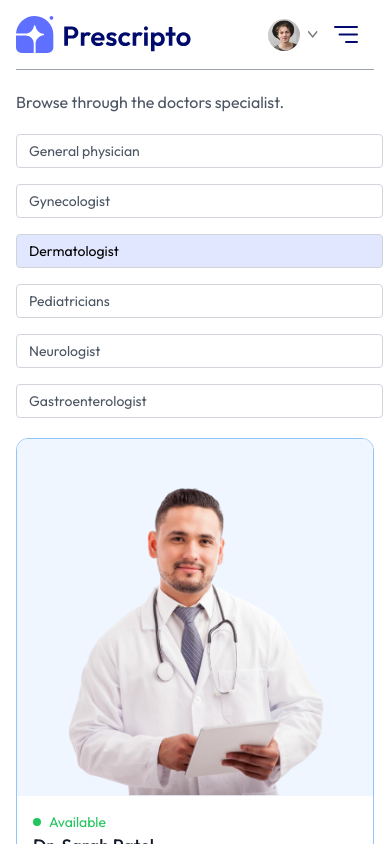
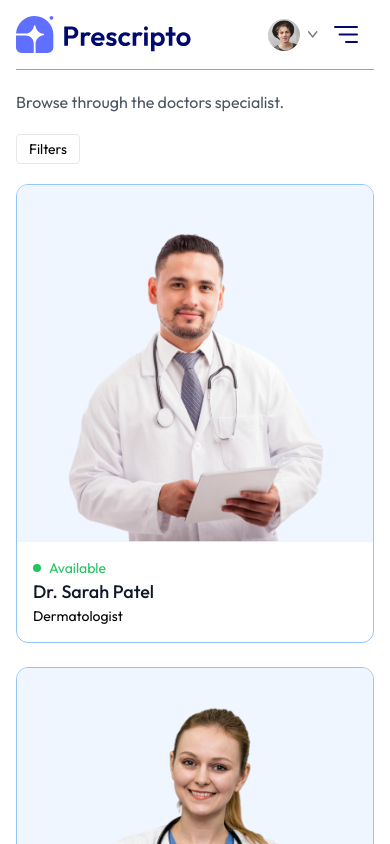
Before and after one commit to Sudarshan0306/Prescripto, a React (Vite) app in the folder frontend/: page /doctors/Dermatologist in a window 390 px wide. Shown: the top 844 px of the page. Built offline with nearby package versions, Linux system fonts and the light colour scheme.

Commit message:
added filterstate in doctors for small devices

```diff
--- a/frontend/src/pages/Doctors.jsx
+++ b/frontend/src/pages/Doctors.jsx
@@ -4,6 +4,7 @@
 
 const Doctors = () => {
   const [filterDoc, setFilterDoc] = useState([]);
+  const [showFilter, setShowFilter] = useState(false);
   const { speciality } = useParams();
   const navigate = useNavigate();
   // console.log(speciality);
@@ -17,6 +18,10 @@
     }
   };
 
+  const handleShowFilter = () => {
+    setShowFilter((prev) => !prev);
+  };
+
   useEffect(() => {
     applyFilter();
   }, [doctors, speciality]);
@@ -25,7 +30,19 @@
     <div>
       <p className="text-gray-600">Browse through the doctors specialist.</p>
       <div className="flex flex-col sm:flex-row items-start gap-5 mt-5">
-        <div className="flex flex-col gap-4 text-sm text-gray-600">
+        <button
+          className={`py-1 px-3 border rounded text-sm transition-all sm:hidden ${
+            showFilter ? "bg-primary text-white" : ""
+          }`}
+          onClick={handleShowFilter}
+        >
+          Filters
+        </button>
+        <div
+          className={`flex flex-col gap-4 text-sm text-gray-600 ${
+            showFilter ? "flex" : "hidden sm:flex"
+          }`}
+        >
           <p
             onClick={() => {
               speciality === "General physician"
@@ -33,7 +50,9 @@
                 : navigate("/doctors/General physician");
             }}
             className={`w-[94vw] sm:w-auto pl-3 py-1.5 pr-16 border border-gray-300 rounded transition-all cursor-pointer ${
-              speciality === "General physician" ? "bg-indigo-100 text-black" : ""
+              speciality === "General physician"
+                ? "bg-indigo-100 text-black"
+                : ""
             }`}
           >
             General physician
@@ -93,7 +112,9 @@
                 : navigate("/doctors/Gastroenterologist");
             }}
             className={`w-[94vw] sm:w-auto pl-3 py-1.5 pr-16 border border-gray-300 rounded transition-all cursor-pointer ${
-              speciality === "Gastroenterologist" ? "bg-indigo-100 text-black" : ""
+              speciality === "Gastroenterologist"
+                ? "bg-indigo-100 text-black"
+                : ""
             }`}
           >
             Gastroenterologist
```
